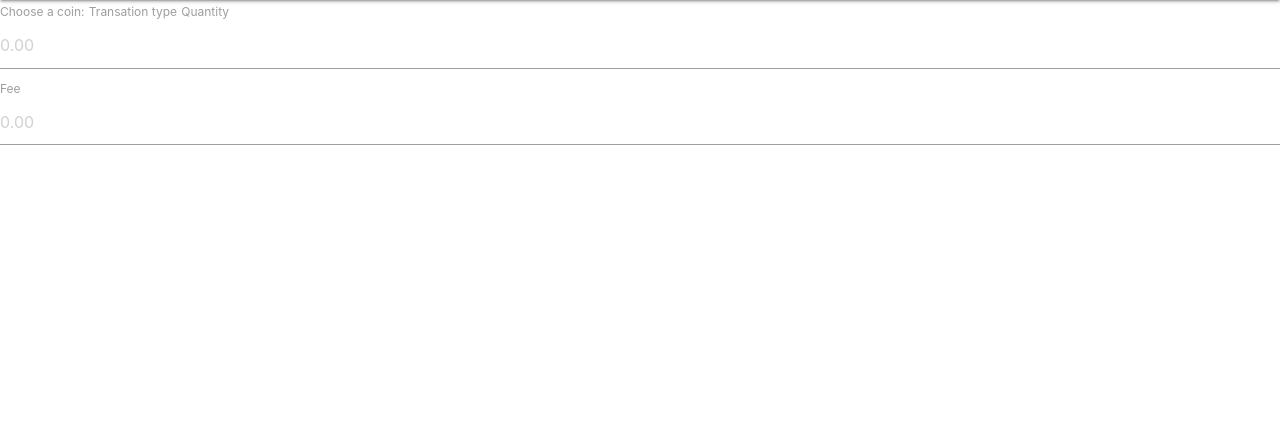
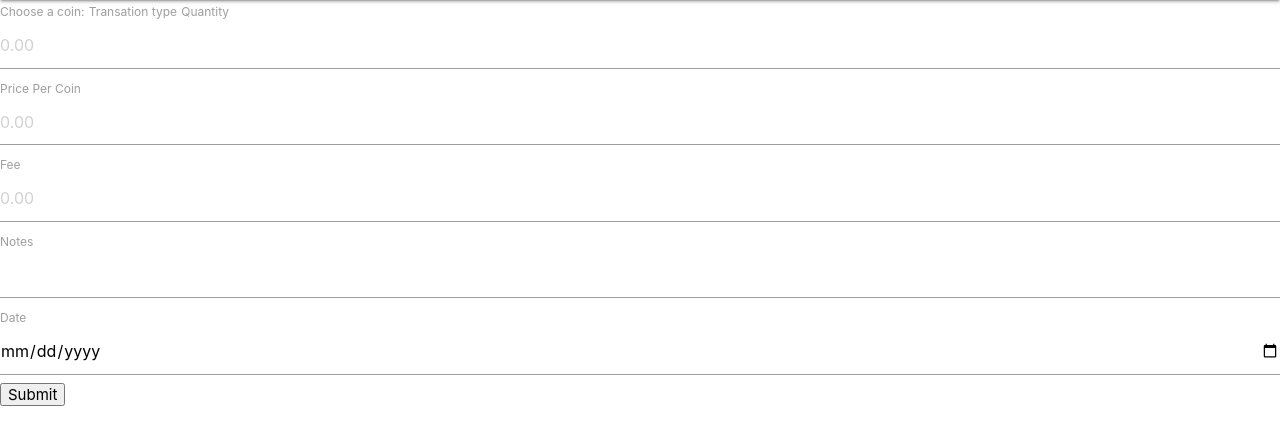
Before and after one commit to Code-Institute-Submissions/Wbwren-crypto-portfolio-tracker, a Flask app: page /transaction in a window 1280 px wide. Shown: the part 64-509 px from the top of the page. Run offline with Flask 2, Linux system fonts and the light colour scheme; some libraries are stand-ins or nearby versions.

Commit message:
Feat: complete transaction form template.

```diff
--- a/templates/transaction.html
+++ b/templates/transaction.html
@@ -23,11 +23,22 @@
     </select>
 
     <label for="quantity">Quantity</label>
-    <input type="number" id="quantity" name="quantity" min="0.00000001" max="10000000" placeholder="0.00">
+    <input type="number" id="quantity" name="quantity" min="0" max="100000000" placeholder="0.00">
+
+    <label for="price">Price Per Coin</label>
+    <input type="number" id="price" name="price" min="0" max="100000000" placeholder="0.00">
 
     <label for="fee">Fee</label>
     <input type="number" id="fee" name="fee" placeholder="0.00">
 
+    <label for="notes">Notes</label>
+    <input type="text" id="notes" name="notes">
+
+    <label for="date">Date</label>
+    <input type="date" id="date" name="date">
+
+    <button type="submit" id="submit" name="submit">Submit</button>
+
 </form>
 
 {% endblock %}
```
